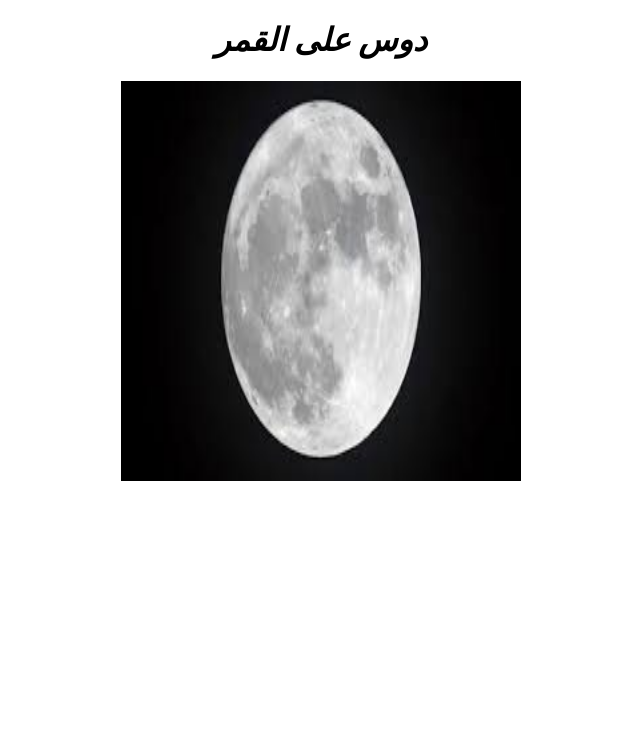
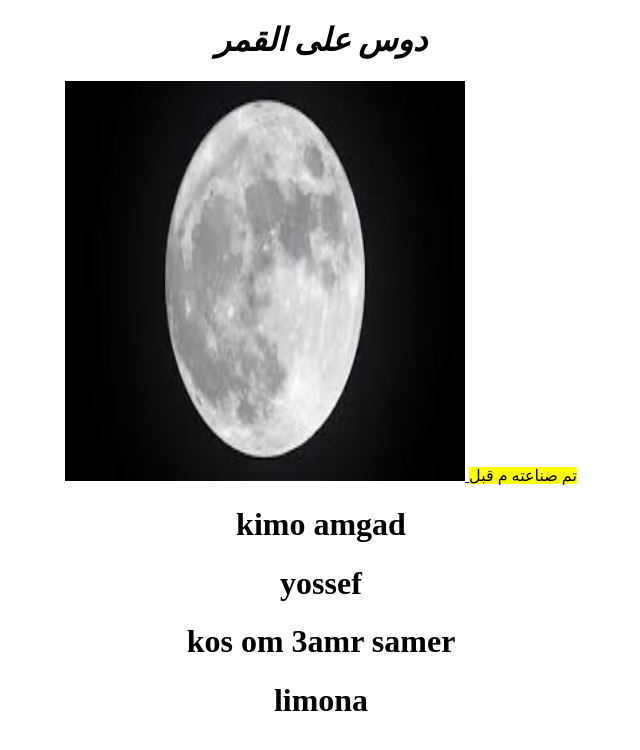
Before and after one commit to kimo457/-, a plain HTML site: page index.html in a window 1280 px wide. Shown: the whole page, without its empty margins (319-959 px from the left). Drawn offline with Linux system fonts and the light colour scheme.

Commit message:
Update index.html

```diff
--- a/index.html
+++ b/index.html
@@ -16,11 +16,11 @@
     <img src="image.png" alt="HTML tutorial" style="width:400px;height:400px;">
     </a>
 
-
-
-
-
-
+   <mark>تم صناعته م قبل</mark>
+<h1>kimo amgad</h1>
+<h1>yossef </h1>
+<h1>kos om 3amr samer</h1>
+<h1>limona</h1>
      </center>
 
 
```
